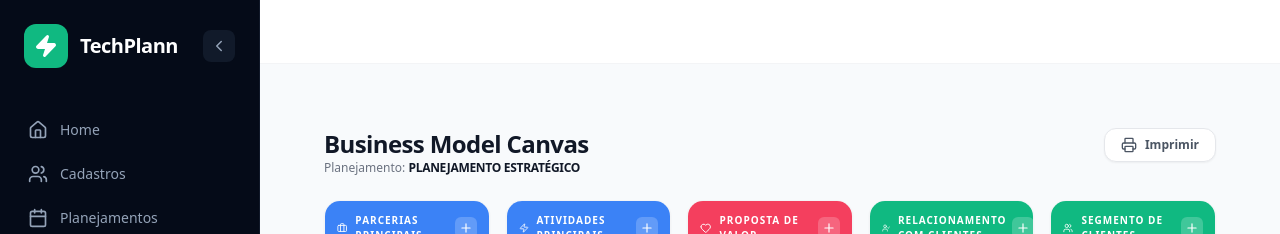
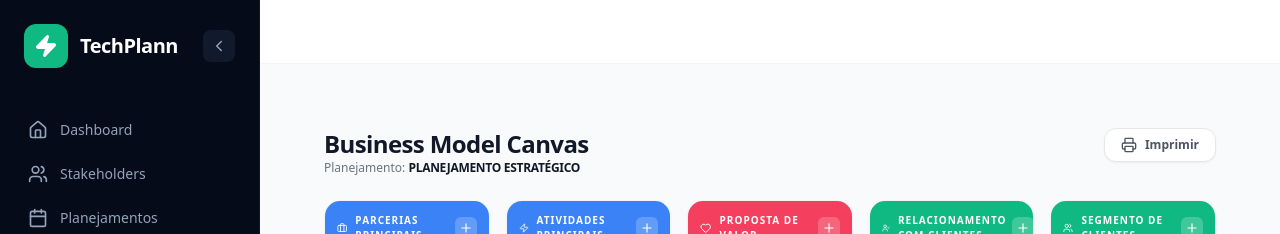
Before and after one commit to Yrmih/techplann-frontend, a Next.js app: page /dashboard/canvas in a window 1280 px wide. Shown: the top 234 px of the page. Built offline with nearby package versions, Linux system fonts and the light colour scheme.

Commit message:
style(sidebar): atualizar nomenclatura de itens do menu conforme novo modelo de exemplo
- Alterado item "Home" para "Dashboard".
- Alterado item "Cadastros" para "Stakeholders".
- Mantida a integridade dos ícones e rotas de navegação.

```diff
--- a/src/components/layout/Sidebar.tsx
+++ b/src/components/layout/Sidebar.tsx
@@ -25,8 +25,8 @@ export const Sidebar = () => {
   const pathname = usePathname();
 
   const menuItems = [
-    { name: "Home", icon: <Home size={20} />, href: "/dashboard" },
-    { name: "Cadastros", icon: <Users size={20} />, href: "/dashboard/registrations" },
+    { name: "Dashboard", icon: <Home size={20} />, href: "/dashboard" },
+    { name: "Stakeholders", icon: <Users size={20} />, href: "/dashboard/registrations" },
     { name: "Planejamentos", icon: <Calendar size={20} />, href: "/dashboard/planning" },
     { name: "SWOT", icon: <LayoutGrid size={20} />, href: "/dashboard/swot" },
     { name: "Canvas", icon: <Building2 size={20} />, href: "/dashboard/canvas" },
```
